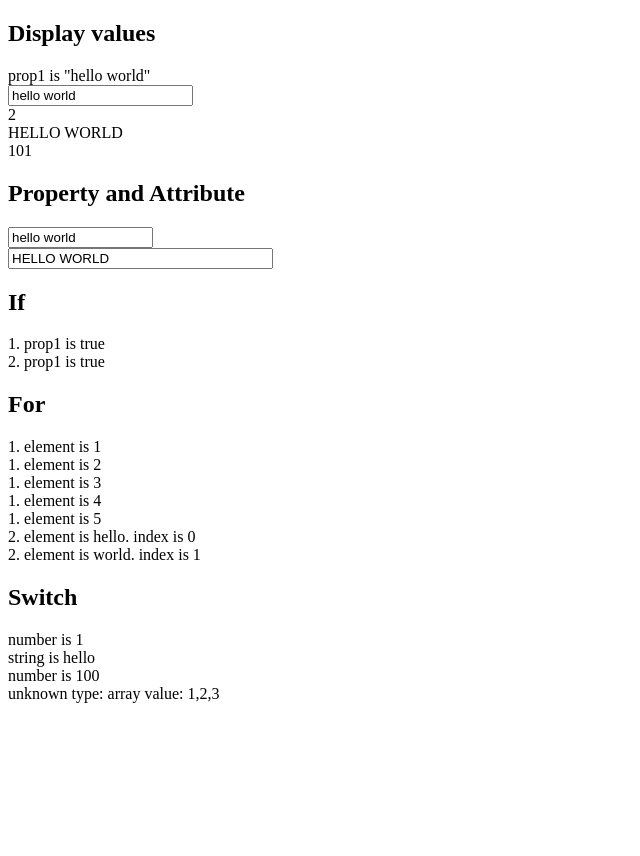
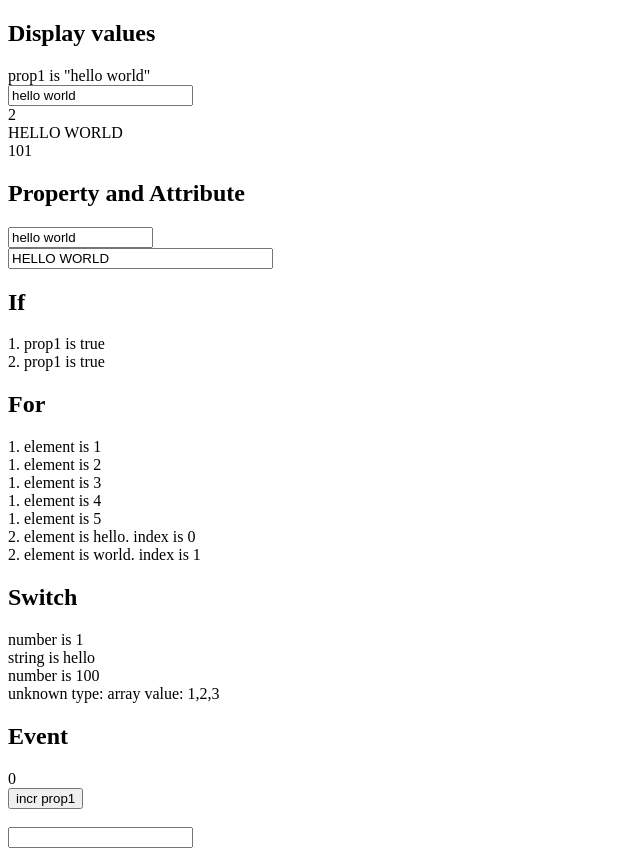
Before and after one commit to nirasan/angular-template-example, an Angular app: page / in a window 1280 px wide. Shown: the whole page, without its empty margins (0-640 px from the left). Before the commit the page ends 800 px from the top, so only its background shows below. Built offline with nearby package versions, Linux system fonts and the light colour scheme.

Commit message:
impl event example

```diff
--- a/src/app/app.component.html
+++ b/src/app/app.component.html
@@ -3,3 +3,4 @@
 <app-comp3></app-comp3>
 <app-comp4></app-comp4>
 <app-comp5></app-comp5>
+<app-comp6></app-comp6>
--- a/src/app/app.module.ts
+++ b/src/app/app.module.ts
@@ -8,6 +8,7 @@ import {Comp2Component} from './comp2.component';
 import {Comp3Component} from './comp3.component';
 import {Comp4Component} from './comp4.component';
 import {Comp5Component} from './comp5.component';
+import {Comp6Component} from './comp6.component';
 
 @NgModule({
   declarations: [
@@ -17,6 +18,7 @@ import {Comp5Component} from './comp5.component';
     Comp3Component,
     Comp4Component,
     Comp5Component,
+    Comp6Component
   ],
   imports: [
     BrowserModule,
--- /dev/null
+++ b/src/app/comp6.component.ts
@@ -0,0 +1,26 @@
+import {Component} from '@angular/core';
+
+@Component({
+  selector: 'app-comp6',
+  template: `
+    <h2>Event</h2>
+
+    <div>
+      {{ prop1 }}<br/>
+      <button (click)="incrProp1()">incr prop1</button>
+    </div>
+
+    <div>
+      {{ prop2 }}<br />
+      <input (input)="prop2 = $event.target.value">
+    </div>
+  `
+})
+export class Comp6Component {
+  prop1 = 0;
+  prop2 = '';
+
+  incrProp1() {
+    this.prop1 += 1;
+  }
+}
```
Also changed, not shown: 1 other file (tests, documents, lock files or other folders).
